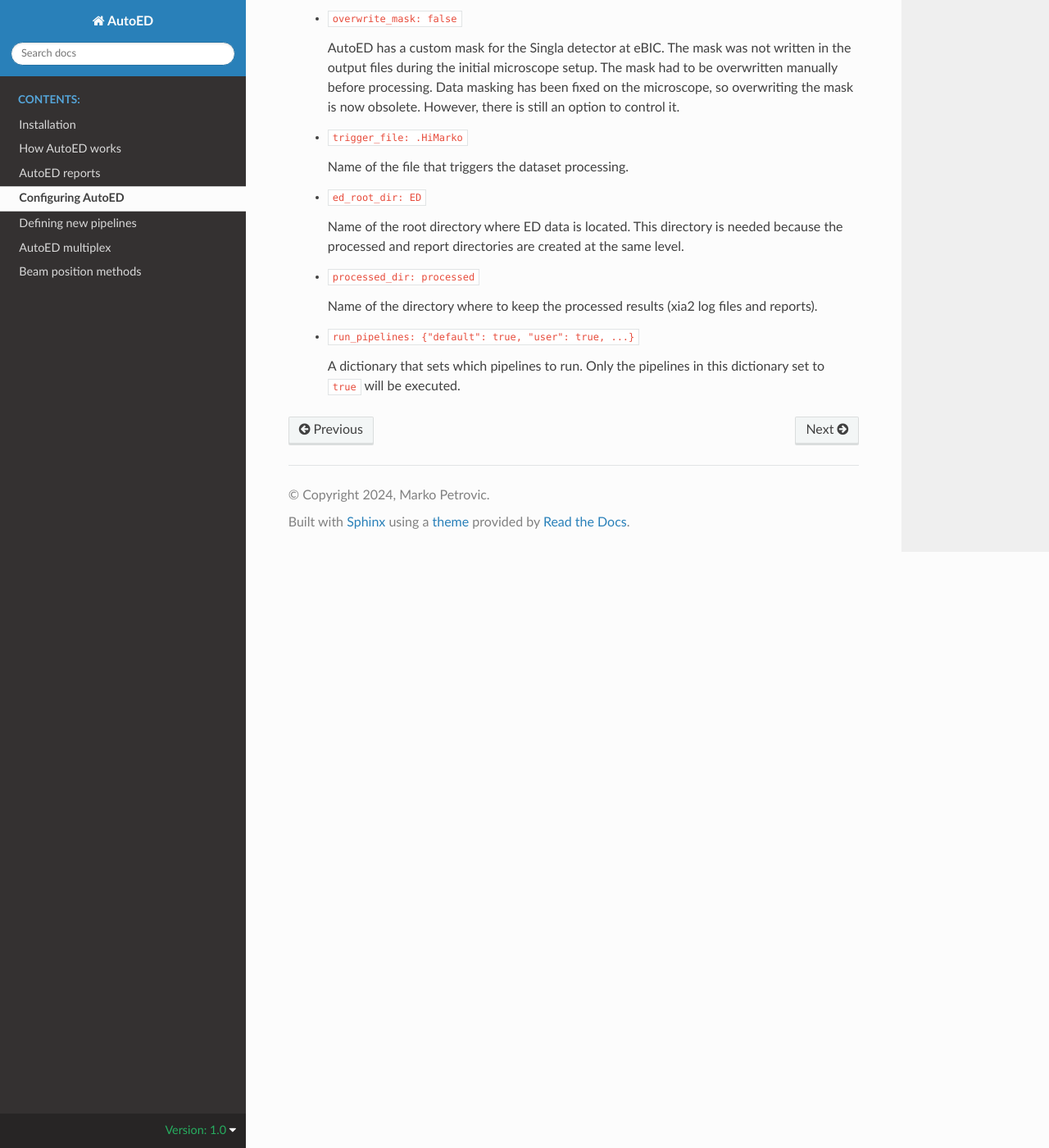
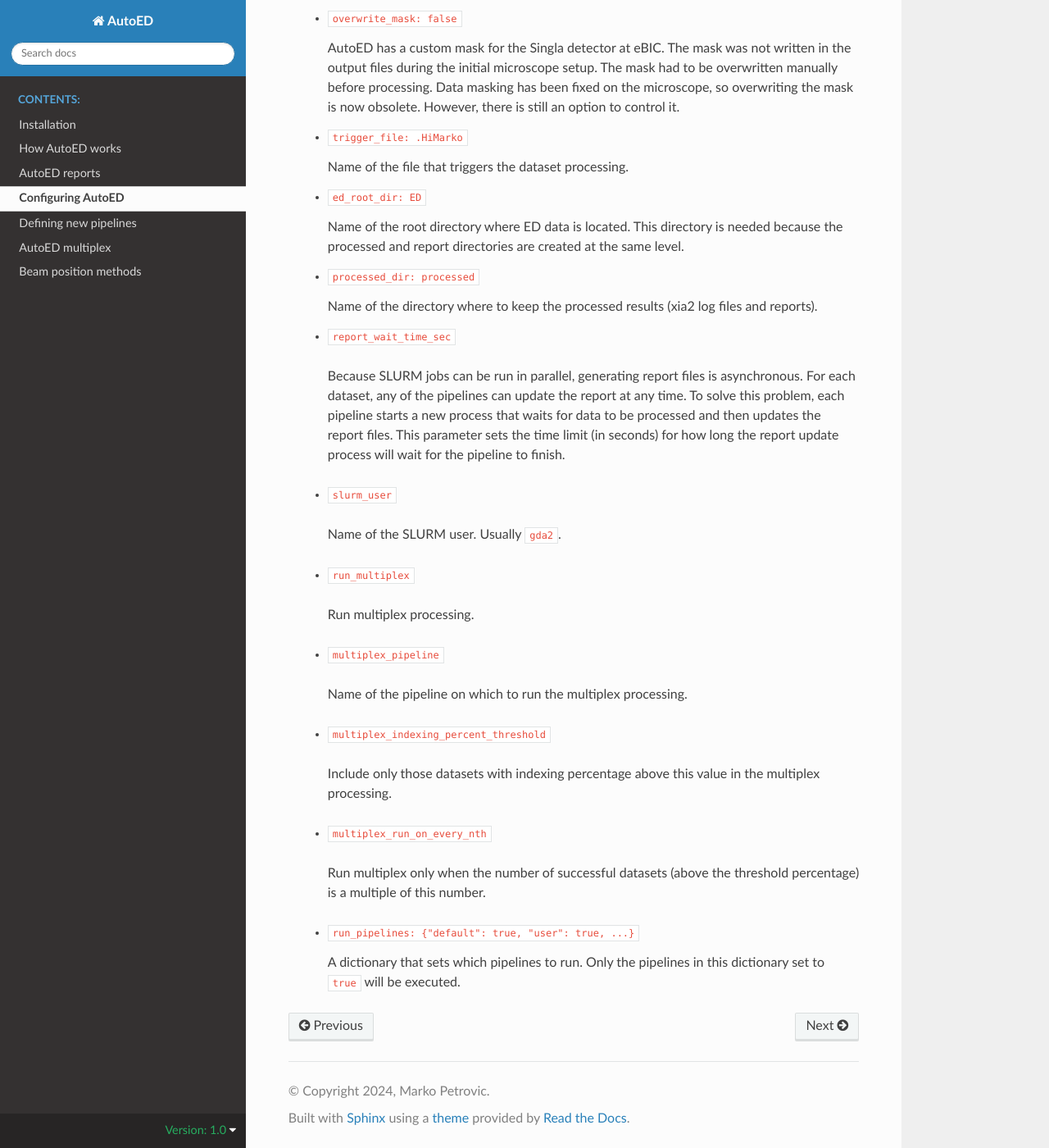
Before and after one commit to mpks/autoed, a Sphinx documentation site: the page built from docs/pages/configuring_autoed.rst, in a window 1280 px wide and 1400 px high, scrolled down 1576 px. Shown: the whole window at 82% size. Built offline with Sphinx 7.4.7 and the Read the Docs theme 3.1.0, drawn with Linux system fonts in a browser that asks for light colours.

Commit message:
Update docs

```diff
--- a/docs/pages/configuring_autoed.rst
+++ b/docs/pages/configuring_autoed.rst
@@ -47,6 +47,7 @@ A list of global parameters (their default value) and their description is given
      with the polling method. If set to ``true``, AutoED will use
      ``inotify``. For more details, see the
      :ref:`note <inotify-note>` on ``inotify``.
+
    - ``sleep_time: 1.0``
 
      When AutoED monitors the filesystem, it checks for the existence of a
@@ -104,6 +105,37 @@ A list of global parameters (their default value) and their description is given
      Name of the directory where to keep the processed results (xia2 log
      files and reports).
 
+   - ``report_wait_time_sec``
+
+    Because SLURM jobs can be run in parallel, generating report files is
+    asynchronous. For each dataset, any of the pipelines can update the report
+    at any time. To solve this problem, each pipeline starts a new process that
+    waits for data to be processed and then updates the report files. This
+    parameter sets the time limit (in seconds) for how long the report update
+    process will wait for the pipeline to finish.
+
+   - ``slurm_user``
+
+    Name of the SLURM user. Usually ``gda2``.
+
+   - ``run_multiplex``
+
+    Run multiplex processing.
+
+   - ``multiplex_pipeline``
+
+    Name of the pipeline on which to run the multiplex processing.
+
+   - ``multiplex_indexing_percent_threshold``
+
+    Include only those datasets with indexing percentage above this value in
+    the multiplex processing.
+
+   - ``multiplex_run_on_every_nth``
+
+    Run multiplex only when the number of successful datasets (above the
+    threshold percentage) is a multiple of this number.
+
    - ``run_pipelines: {"default": true, "user": true, ...}``
 
      A dictionary that sets which pipelines to run. Only the pipelines in this
```
